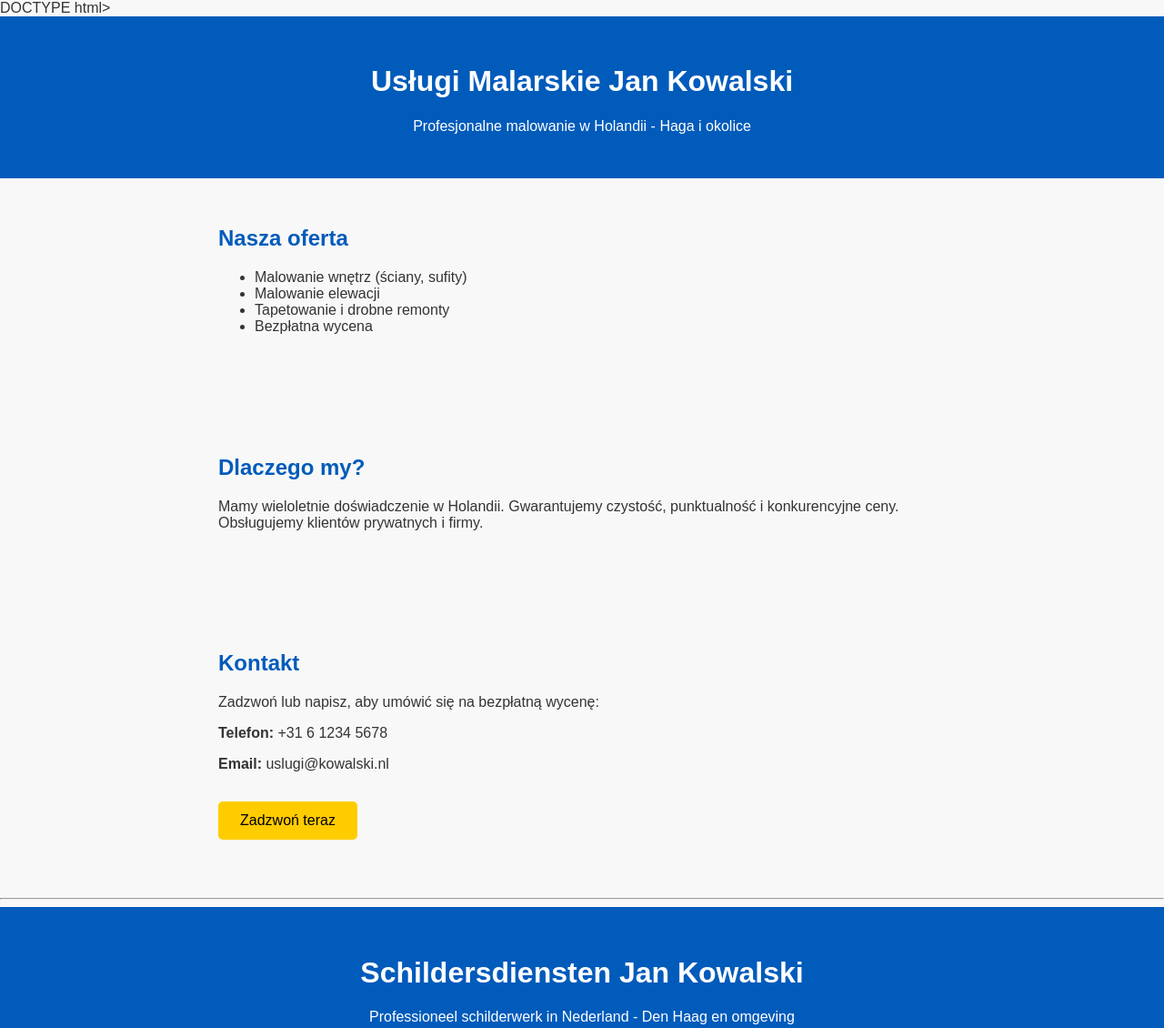
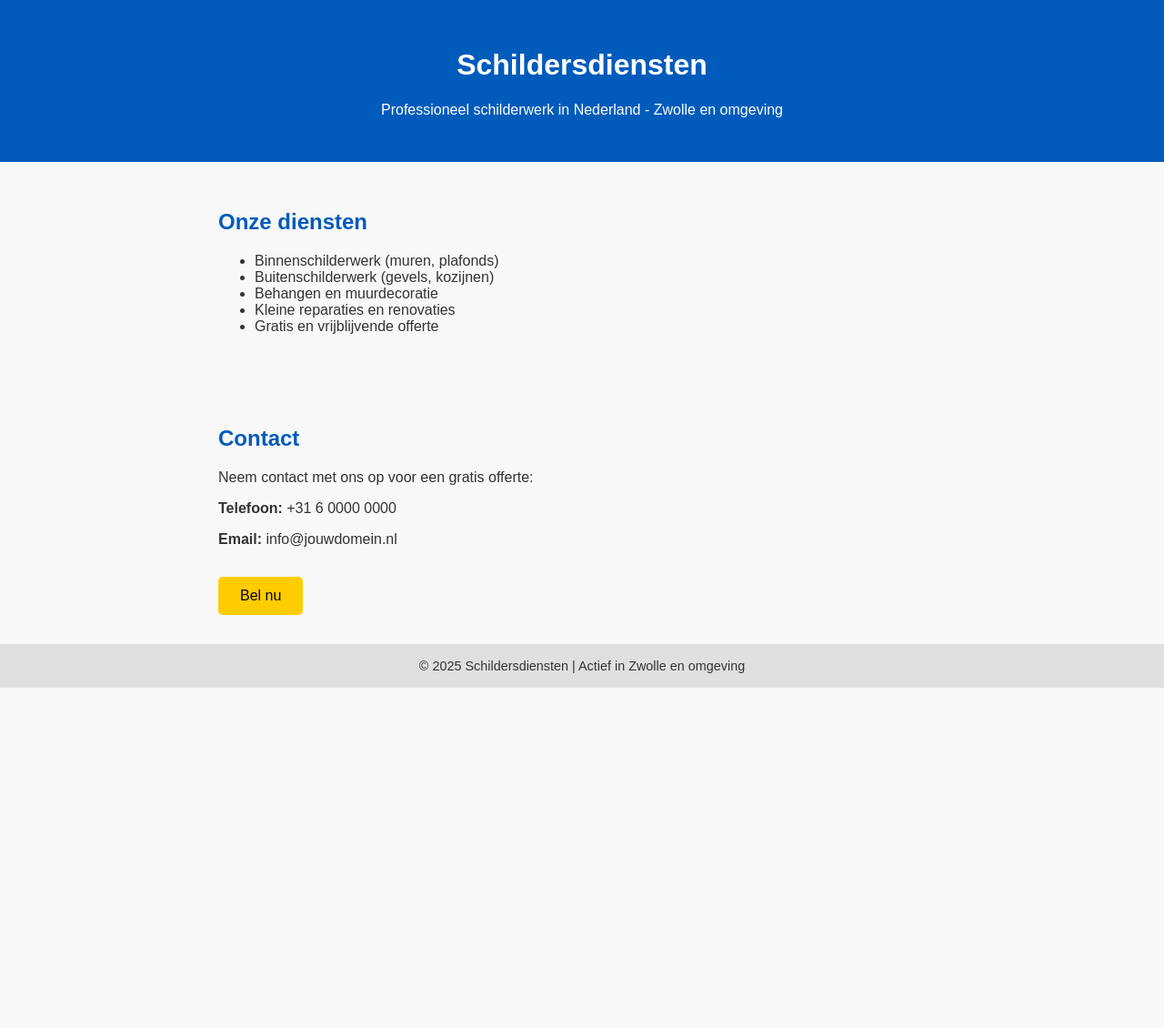
Before and after one commit to TopSchilder/Topschilder, a plain HTML site: page index.html in a window 1280 px wide. Shown: the top 1130 px of the page at 91% size. After the commit the page ends 800 px from the top, so only its background shows below. Drawn offline with Linux system fonts and the light colour scheme.

Commit message:
Update index.html

```diff
--- a/index.html
+++ b/index.html
@@ -1,8 +1,9 @@
-DOCTYPE html><html lang="pl">
+<!DOCTYPE html>
+<html lang="nl">
 <head>
   <meta charset="UTF-8">
   <meta name="viewport" content="width=device-width, initial-scale=1.0">
-  <title>Usługi Malarskie - Holandia</title>
+  <title>Schildersdiensten</title>
   <style>
     body {
       font-family: Arial, sans-serif;
@@ -21,9 +22,6 @@ DOCTYPE html><html lang="pl">
       padding: 2rem;
       max-width: 800px;
       margin: auto;
-    }
-    .offer, .about, .contact {
-      margin-bottom: 2rem;
     }
     h2 {
       color: #005BBB;
@@ -47,67 +45,31 @@ DOCTYPE html><html lang="pl">
 </head>
 <body>
   <header>
-    <h1>Usługi Malarskie Jan Kowalski</h1>
-    <p>Profesjonalne malowanie w Holandii - Haga i okolice</p>
-  </header>  <section class="offer">
-    <h2>Nasza oferta</h2>
-    <ul>
-      <li>Malowanie wnętrz (ściany, sufity)</li>
-      <li>Malowanie elewacji</li>
-      <li>Tapetowanie i drobne remonty</li>
-      <li>Bezpłatna wycena</li>
-    </ul>
-  </section>  <section class="about">
-    <h2>Dlaczego my?</h2>
-    <p>Mamy wieloletnie doświadczenie w Holandii. Gwarantujemy czystość, punktualność i konkurencyjne ceny. Obsługujemy klientów prywatnych i firmy.</p>
-  </section>  <section class="contact">
-    <h2>Kontakt</h2>
-    <p>Zadzwoń lub napisz, aby umówić się na bezpłatną wycenę:</p>
-    <p><strong>Telefon:</strong> +31 6 1234 5678</p>
-    <p><strong>Email:</strong> uslugi@kowalski.nl</p>
-    <a href="tel:+31612345678">Zadzwoń teraz</a>
-  </section>  <hr>  <header>
-    <h1>Schildersdiensten Jan Kowalski</h1>
-    <p>Professioneel schilderwerk in Nederland - Den Haag en omgeving</p>
-  </header>  <section class="offer">
+    <h1>Schildersdiensten</h1>
+    <p>Professioneel schilderwerk in Nederland - Zwolle en omgeving</p>
+  </header>
+
+  <section class="offer">
     <h2>Onze diensten</h2>
     <ul>
       <li>Binnenschilderwerk (muren, plafonds)</li>
-      <li>Buitenschilderwerk</li>
-      <li>Behangen en kleine renovaties</li>
-      <li>Gratis offerte</li>
+      <li>Buitenschilderwerk (gevels, kozijnen)</li>
+      <li>Behangen en muurdecoratie</li>
+      <li>Kleine reparaties en renovaties</li>
+      <li>Gratis en vrijblijvende offerte</li>
     </ul>
-  </section>  <section class="about">
-    <h2>Waarom wij?</h2>
-    <p>We hebben jarenlange ervaring in Nederland. Wij garanderen netheid, punctualiteit en concurrerende prijzen. Voor particulieren en bedrijven.</p>
-  </section>  <section class="contact">
+  </section>
+
+  <section class="contact">
     <h2>Contact</h2>
-    <p>Bel of mail ons voor een gratis offerte:</p>
-    <p><strong>Telefoon:</strong> +31 6 1234 5678</p>
-    <p><strong>Email:</strong> uslugi@kowalski.nl</p>
-    <a href="tel:+31612345678">Bel nu</a>
-  </section>  <hr>  <header>
-    <h1>Painting Services Jan Kowalski</h1>
-    <p>Professional painting in the Netherlands – The Hague and surroundings</p>
-  </header>  <section class="offer">
-    <h2>Our Services</h2>
-    <ul>
-      <li>Interior painting (walls, ceilings)</li>
-      <li>Exterior painting</li>
-      <li>Wallpapering and small renovations</li>
-      <li>Free quote</li>
-    </ul>
-  </section>  <section class="about">
-    <h2>Why Choose Us?</h2>
-    <p>We have many years of experience in the Netherlands. We guarantee cleanliness, punctuality, and competitive prices. Available for private clients and businesses.</p>
-  </section>  <section class="contact">
-    <h2>Contact</h2>
-    <p>Call or email us to schedule a free quote:</p>
-    <p><strong>Phone:</strong> +31 6 1234 5678</p>
-    <p><strong>Email:</strong> uslugi@kowalski.nl</p>
-    <a href="tel:+31612345678">Call now</a>
-  </section>  <footer>
-    &copy; 2025 Usługi Malarskie / Schildersdiensten / Painting Services Jan Kowalski | Działamy / Actief / Active in Den Haag en omgeving
+    <p>Neem contact met ons op voor een gratis offerte:</p>
+    <p><strong>Telefoon:</strong> +31 6 0000 0000</p>
+    <p><strong>Email:</strong> info@jouwdomein.nl</p>
+    <a href="tel:+31600000000">Bel nu</a>
+  </section>
+
+  <footer>
+    &copy; 2025 Schildersdiensten | Actief in Zwolle en omgeving
   </footer>
 </body>
 </html>
```
